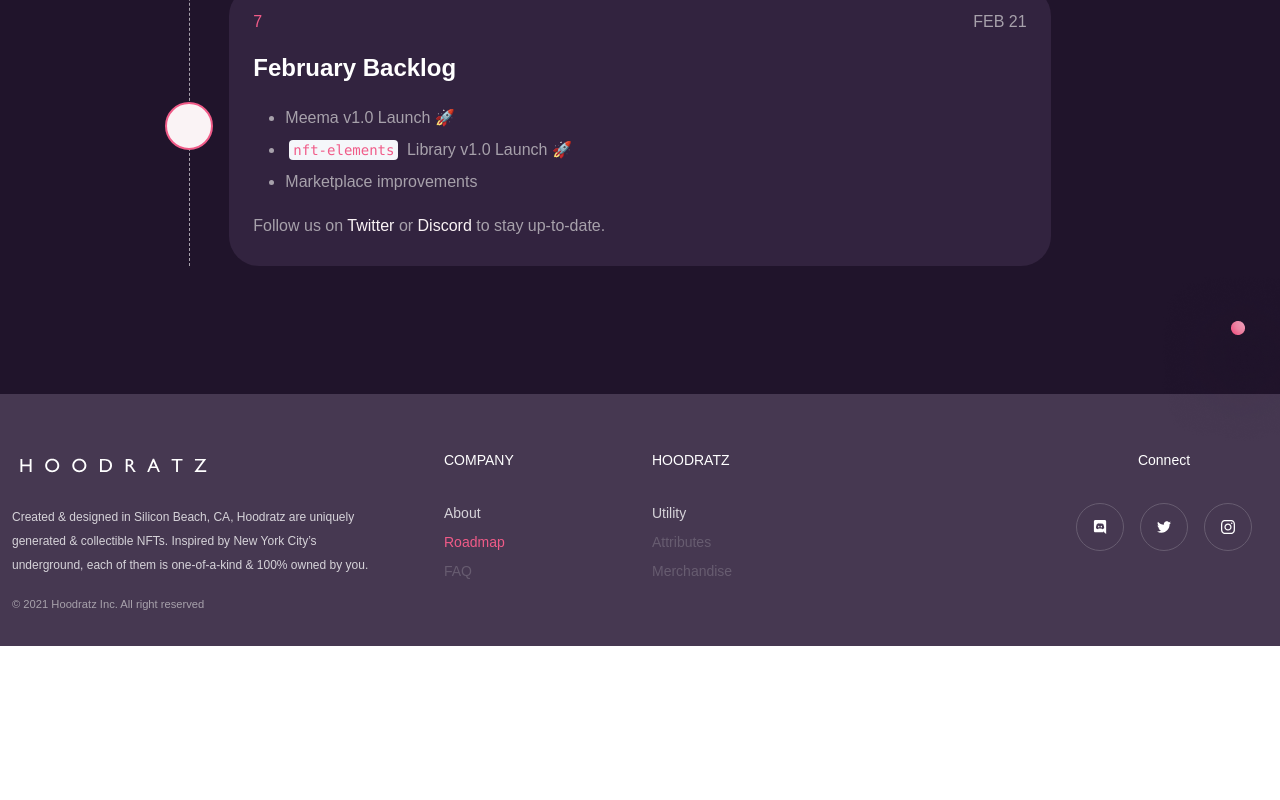
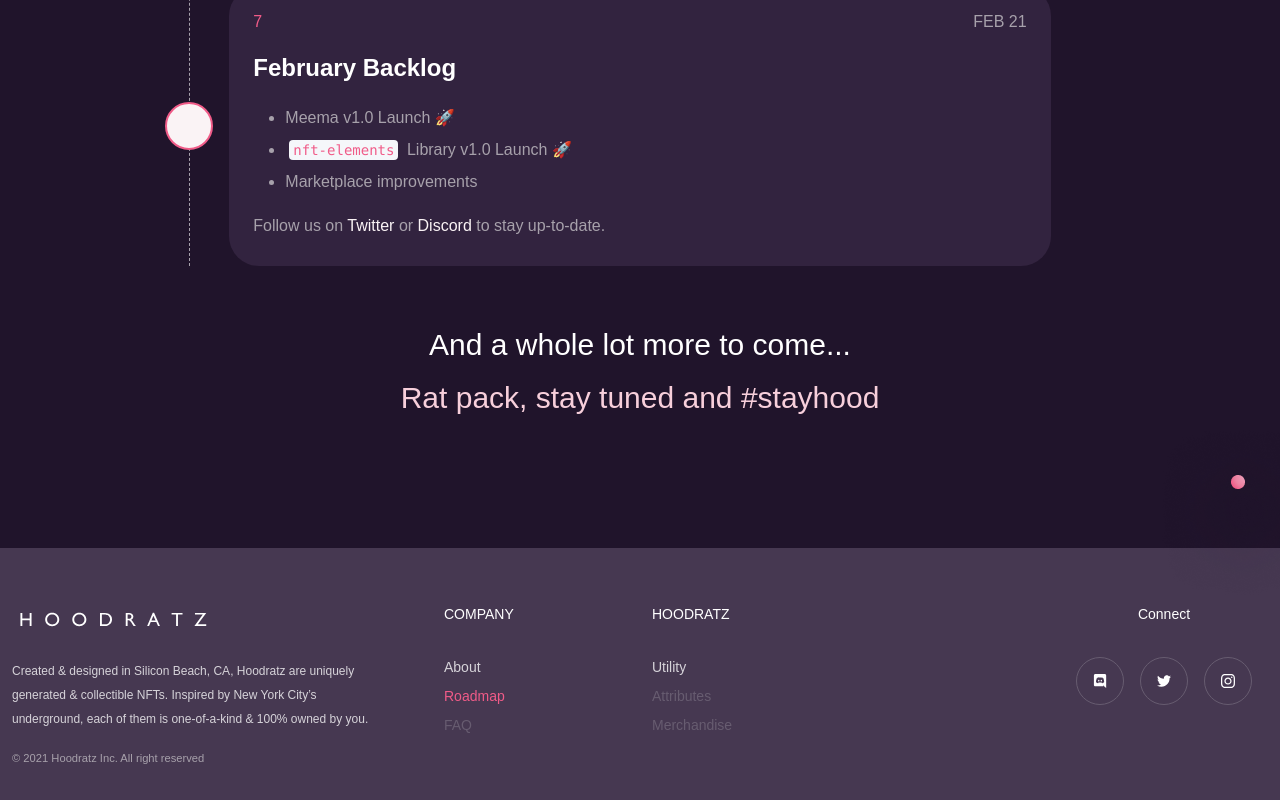
Before and after one commit to meemalabs/hoodratz.io, a Vue app: page /roadmap in a window 1280 px wide. Shown: the part 3058-3858 px from the top of the page. Before the commit the page ends 3704 px from the top, so only its background shows below. Built offline with nearby package versions, Linux system fonts and the light colour scheme; a web font is replaced by a local one.

Commit message:
chore: wip

```diff
--- a/src/views/Roadmap.vue
+++ b/src/views/Roadmap.vue
@@ -566,6 +566,9 @@ import AppFooter from "@/components/AppFooter.vue";
         </div>
       </div>
 
+      <p class="mb-4 -mt-6 text-3xl text-center text-white font-kumbh-bold md:text-3xl">And a whole lot more to come...</p>
+      <p class="pt-4 mb-4 -mt-6 text-3xl text-center text-pink-2 font-kumbh-bold md:text-3xl">Rat pack, stay tuned and #stayhood</p>
+
       <!-- <div class="relative mx-auto md:w-2/3">
         <div class="relative mx-4 my-20 text-center md:text-left">
           <div
```
